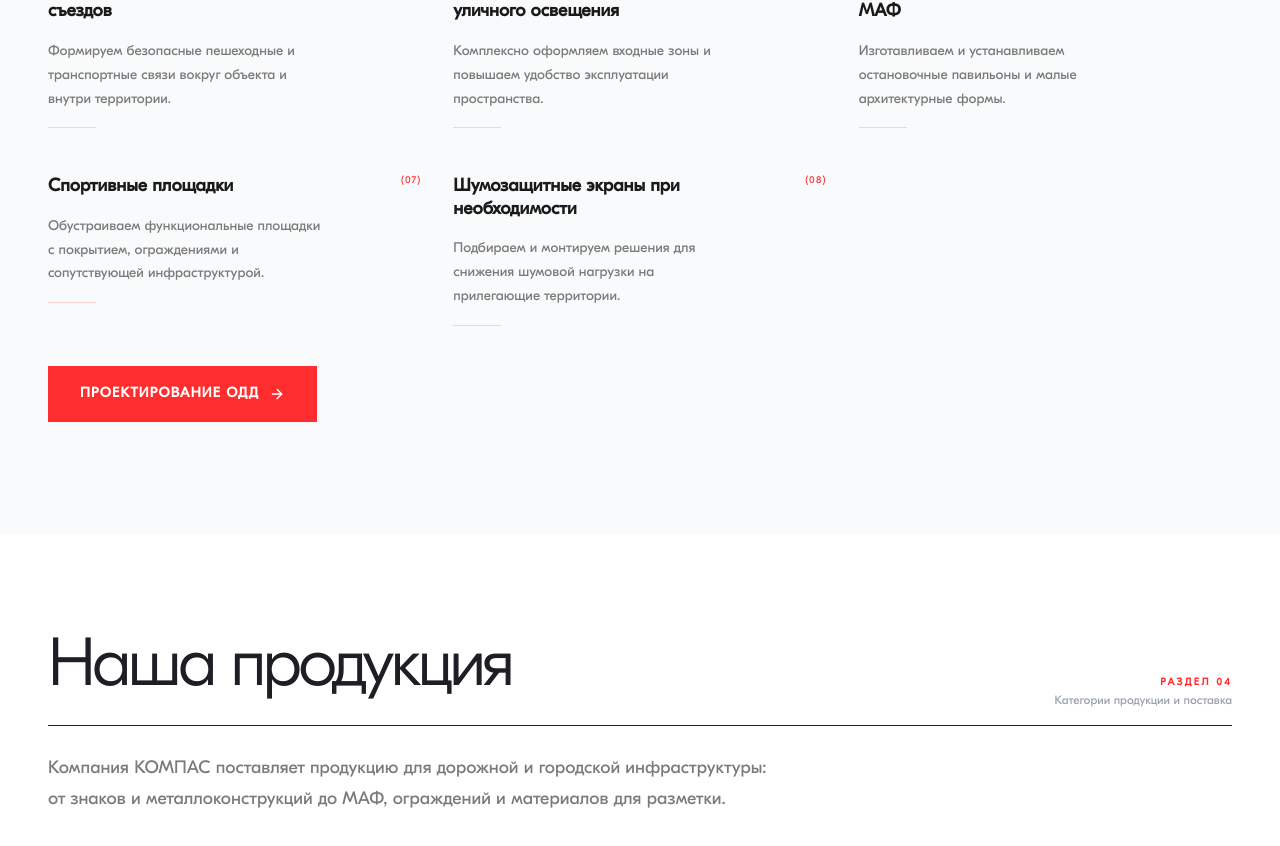
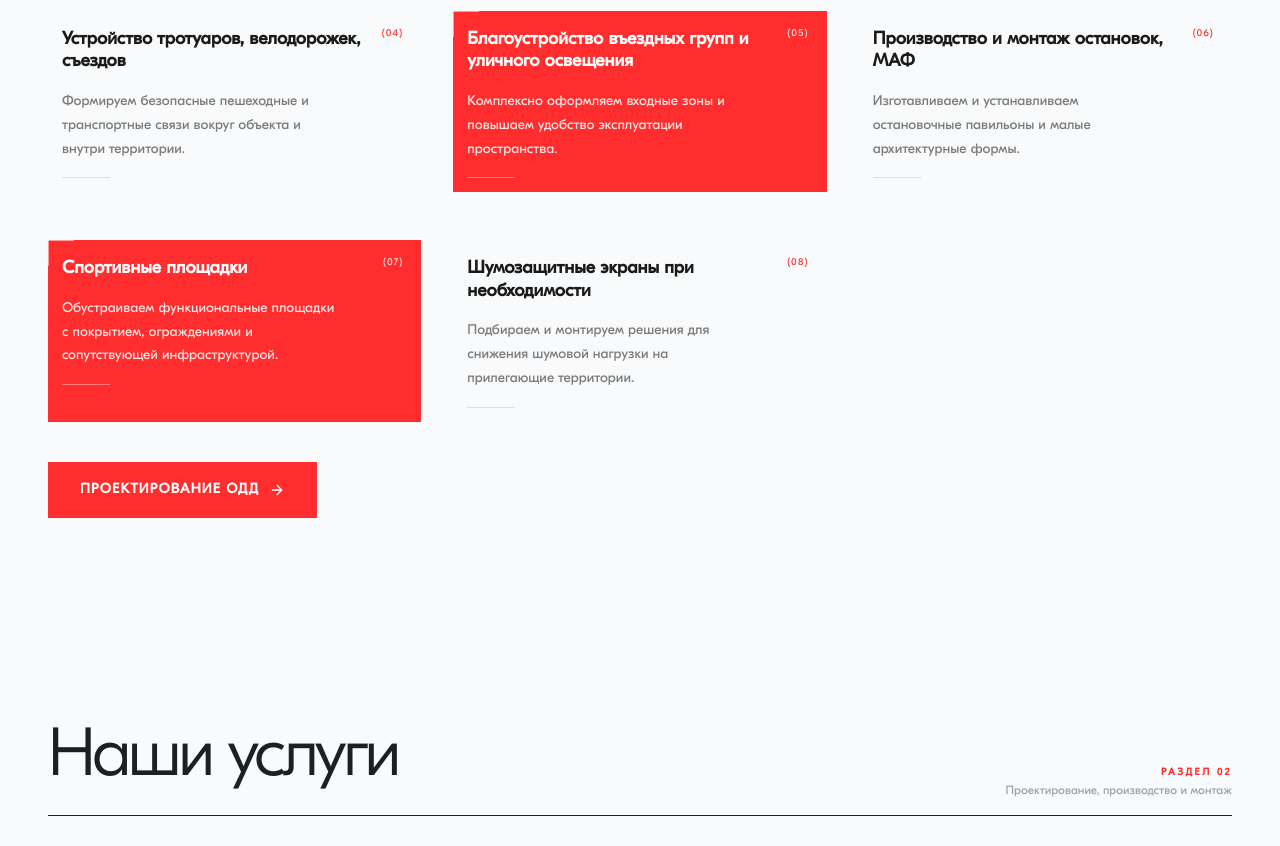
Before and after one commit to prstggvv/compas_web, a React (Vite) app: page / in a window 1280 px wide. Shown: the part 2234-3080 px from the top of the page. Built offline with nearby package versions, Linux system fonts and the light colour scheme.

Commit message:
fix: AboutCards

```diff
--- a/src/components/MainComponents/MainPageComponents/About/ui/About.module.css
+++ b/src/components/MainComponents/MainPageComponents/About/ui/About.module.css
@@ -117,6 +117,49 @@
   display: flex;
   flex-direction: column;
   gap: 16px;
+  position: relative;
+  padding: 18px 18px 14px 14px;
+  background-color: transparent;
+  transition: background-color 0.25s ease, transform 0.25s ease;
+}
+
+.featureCardAccent {
+  background-color: #ff2d2d;
+}
+
+.featureCardAccent::before,
+.featureCardAccent::after {
+  content: '';
+  position: absolute;
+  background-color: rgba(255, 255, 255, 0.52);
+  transition: background-color 0.25s ease, width 0.25s ease, height 0.25s ease;
+}
+
+.featureCardAccent::before {
+  top: 0;
+  left: 0;
+  width: 26px;
+  height: 1px;
+}
+
+.featureCardAccent::after {
+  top: 0;
+  left: 0;
+  width: 1px;
+  height: 26px;
+}
+
+.featureCard:hover {
+  background-color: rgba(255, 45, 45, 0.05);
+}
+
+.featureCardAccent:hover {
+  background-color: #e32727;
+}
+
+.featureCardAccent:hover::before,
+.featureCardAccent:hover::after {
+  background-color: rgba(255, 255, 255, 0.88);
 }
 
 .featureHead {
@@ -140,6 +183,11 @@
   color: #ff2d2d;
 }
 
+.featureCardAccent .featureTitle,
+.featureCardAccent:hover .featureTitle {
+  color: #ffffff;
+}
+
 .featureNumber {
   flex-shrink: 0;
   color: #ff2d2d;
@@ -147,6 +195,10 @@
   font-size: 10px;
   line-height: 1;
   letter-spacing: 0.12em;
+}
+
+.featureCardAccent .featureNumber {
+  color: rgba(255, 255, 255, 0.88);
 }
 
 .featureText {
@@ -158,6 +210,10 @@
   line-height: 1.7;
 }
 
+.featureCardAccent .featureText {
+  color: rgba(255, 255, 255, 0.86);
+}
+
 .featureLine {
   width: 48px;
   height: 1px;
@@ -165,9 +221,17 @@
   transition: width 0.5s ease, background-color 0.3s ease;
 }
 
+.featureCardAccent .featureLine {
+  background-color: rgba(255, 255, 255, 0.38);
+}
+
 .featureCard:hover .featureLine {
   width: 100%;
   background-color: rgba(255, 45, 45, 0.45);
+}
+
+.featureCardAccent:hover .featureLine {
+  background-color: rgba(255, 255, 255, 0.86);
 }
 
 .ctaButton {
@@ -284,6 +348,10 @@
     grid-template-columns: 1fr;
     gap: 32px;
   }
+
+  .featureCard {
+    padding: 14px 12px 12px;
+  }
 }
 
 @media screen and (max-width: 640px) {
--- a/src/components/MainComponents/MainPageComponents/About/ui/About.tsx
+++ b/src/components/MainComponents/MainPageComponents/About/ui/About.tsx
@@ -132,7 +132,14 @@ export const About = ({ className, onOpenContactPopup }: IAboutProps) => {
 
           <ul className={classNames(cls.featuresGrid, {}, [])}>
             {keyFeatures.map((feature, index) => (
-              <li key={feature.title} className={classNames(cls.featureCard, {}, [])}>
+              <li
+                key={feature.title}
+                className={classNames(
+                  cls.featureCard,
+                  { [cls.featureCardAccent]: index % 2 === 0 && index < 7 },
+                  [],
+                )}
+              >
                 <div className={classNames(cls.featureHead, {}, [])}>
                   <h4 className={classNames(cls.featureTitle, {}, [])}>{feature.title}</h4>
                   <span className={classNames(cls.featureNumber, {}, [])}>
--- a/src/pages/Main/ui/Main.tsx
+++ b/src/pages/Main/ui/Main.tsx
@@ -19,8 +19,8 @@ const Main = ({ className, onOpenContactPopup }: MainProps) => {
       <Hero onOpenContactPopup={onOpenContactPopup} />
       <StatsStrip />
       <About onOpenContactPopup={onOpenContactPopup} />
+      <ServicesOverview />
       <ServicesProducts />
-      <ServicesOverview />
       <Solutions />
       <ContactUsSection onOpenContactPopup={onOpenContactPopup} />
     </div>
```
